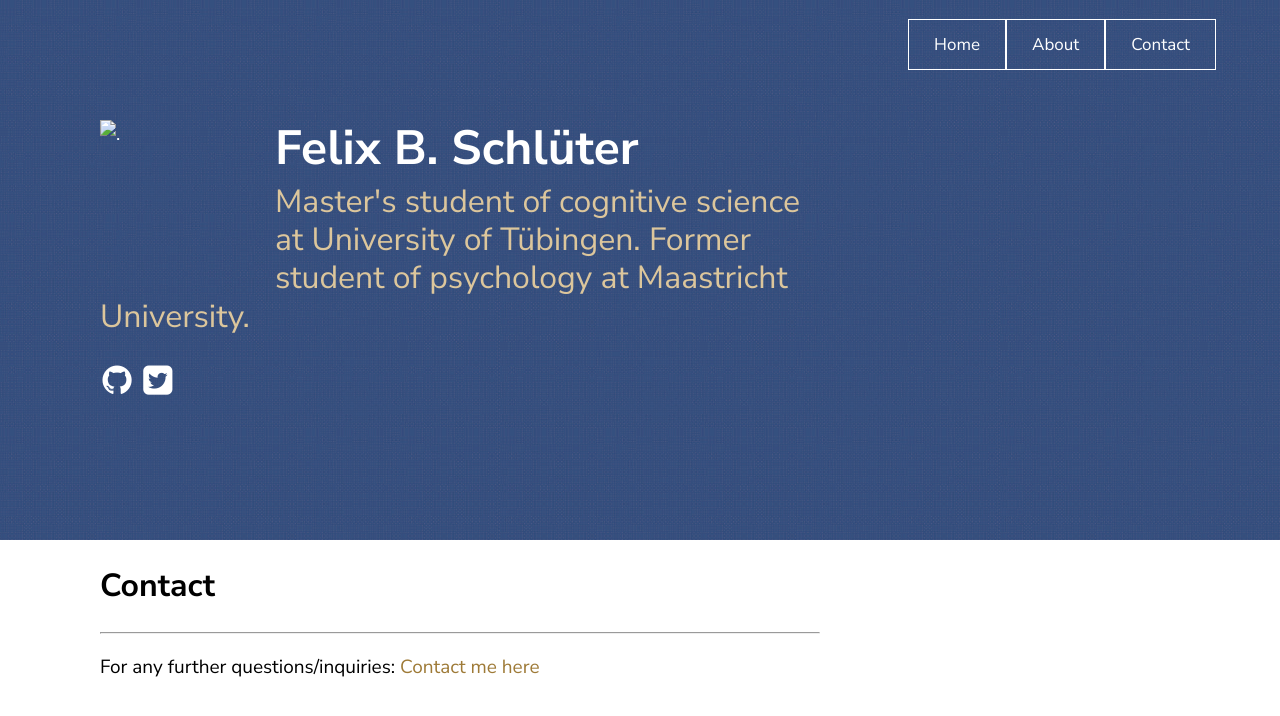
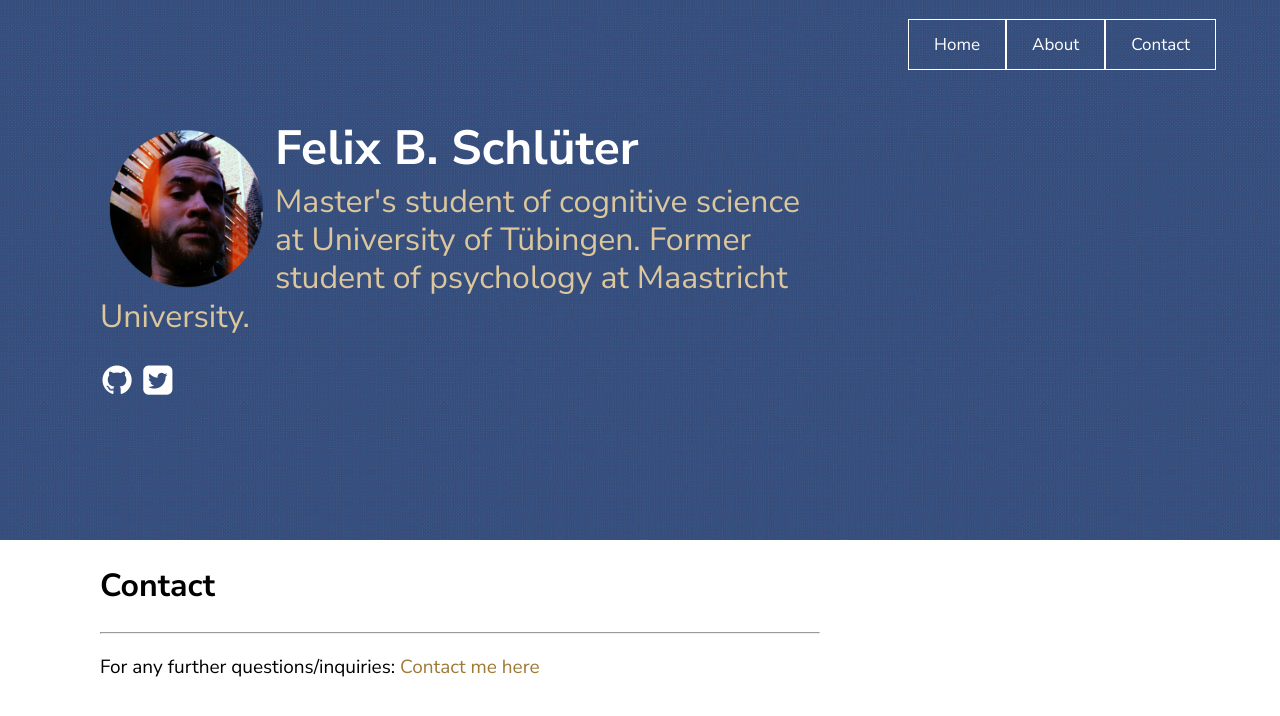
Before and after one commit to felixschltr/blog, a Jekyll site: the page built from contact.md, in a window 1280 px wide. Shown: the top 716 px of the page. Built offline with Jekyll 4.4.1, drawn with Linux system fonts in a browser that asks for light colours.

Commit message:
fix for avatar display

```diff
--- a/_includes/page_header.html
+++ b/_includes/page_header.html
@@ -1,5 +1,5 @@
 <div class="container">
-        <img src="assets/images/img_02.png" alt="." width="175" height="175" align="left">
+        <img src="/blog/assets/images/img_02.png" alt="." width="175" height="175" align="left">
         <h1>{{ site.texture.title }}</h1>
         <h2>{{ site.texture.tagline }}</h2>
         <ul class="social">
```
